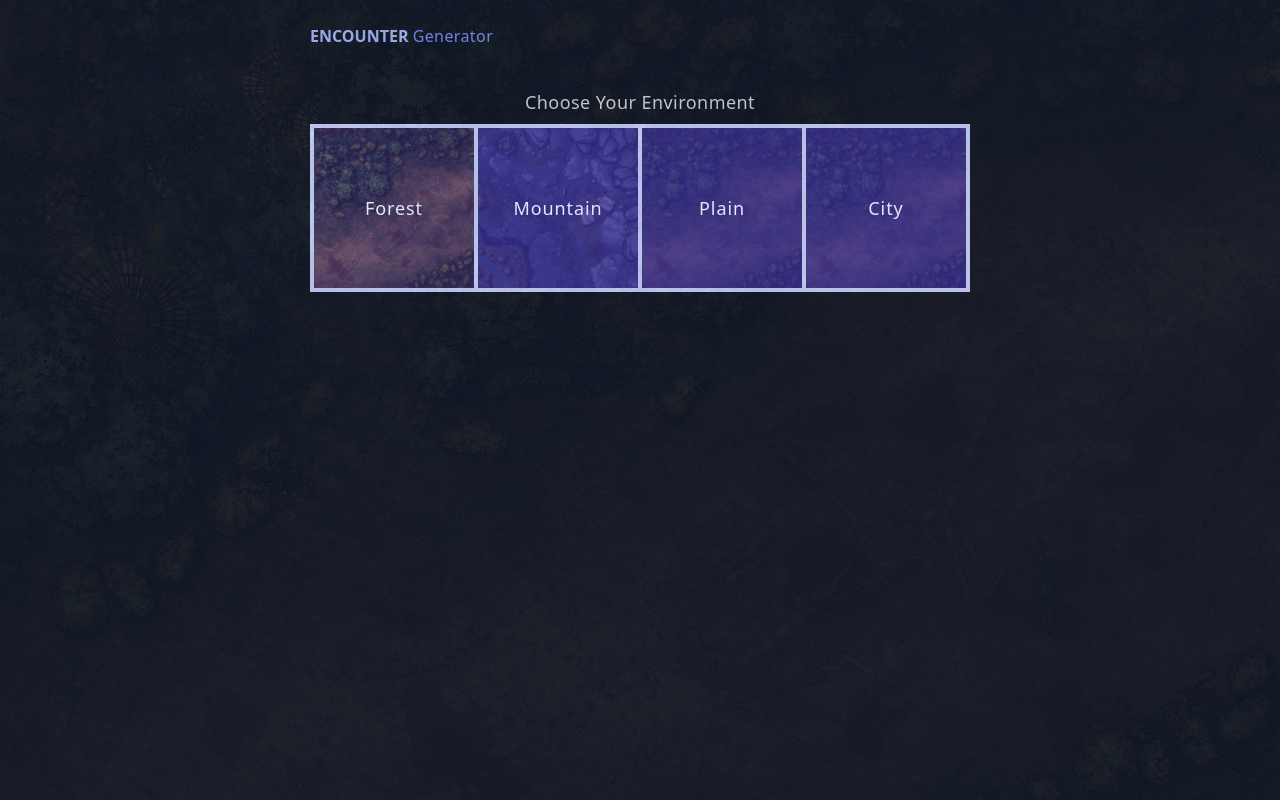
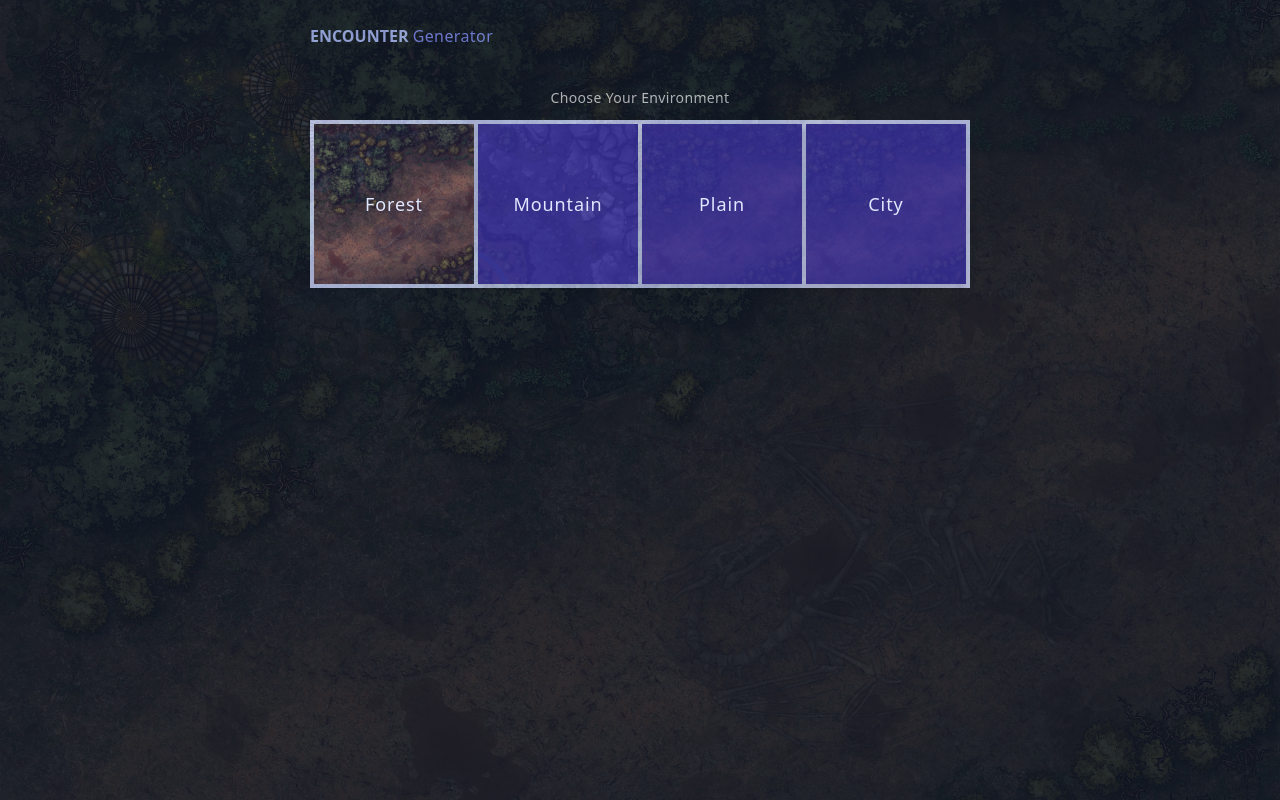
Before and after one commit to visualjerk/encounter-generator, a Vue app: page / in a window 1280 px wide. Built offline with nearby package versions, Linux system fonts and the light colour scheme.

Commit message:
simplify bgs

```diff
--- a/src/App.vue
+++ b/src/App.vue
@@ -20,7 +20,7 @@ export default defineComponent({
   >
     <img
       :src="environmentImages[selectedEnvironment]"
-      class="absolute top-0 left-0 w-full h-full object-cover opacity-10"
+      class="absolute top-0 left-0 w-full h-full object-cover opacity-20"
     />
     <div>
       <h1 class="mb-10 text-indigo-400">
@@ -31,7 +31,7 @@ export default defineComponent({
       </h1>
       <form>
         <fieldset>
-          <legend class="mb-2 text-lg tracking-wide text-center capitalize">
+          <legend class="mb-3 text-sm tracking-wide text-center capitalize">
             Choose your environment
           </legend>
           <div class="flex gap-1 bg-indigo-200 p-1">
@@ -43,6 +43,14 @@ export default defineComponent({
                 backgroundImage: `url('${environmentImages[id]}')`,
               }"
             >
+              <input
+                type="radio"
+                :value="id"
+                :id="`environment-${id}`"
+                name="environment"
+                class="peer appearance-none absolute"
+                v-model="selectedEnvironment"
+              />
               <label
                 :for="`environment-${id}`"
                 class="
@@ -58,30 +66,12 @@ export default defineComponent({
                   z-10
                   cursor-pointer
                   drop-shadow-lg
+                  bg-indigo-800 bg-opacity-80
+                  group-hover:bg-opacity-50
+                  peer-checked:bg-opacity-20
                 "
                 >{{ name }}</label
               >
-              <input
-                type="radio"
-                :value="id"
-                :id="`environment-${id}`"
-                name="environment"
-                class="peer appearance-none"
-                v-model="selectedEnvironment"
-              />
-              <div
-                class="
-                  absolute
-                  top-0
-                  left-0
-                  h-full
-                  w-full
-                  bg-indigo-800
-                  opacity-70
-                  group-hover:opacity-60
-                  peer-checked:opacity-40
-                "
-              />
             </div>
           </div>
         </fieldset>
```
